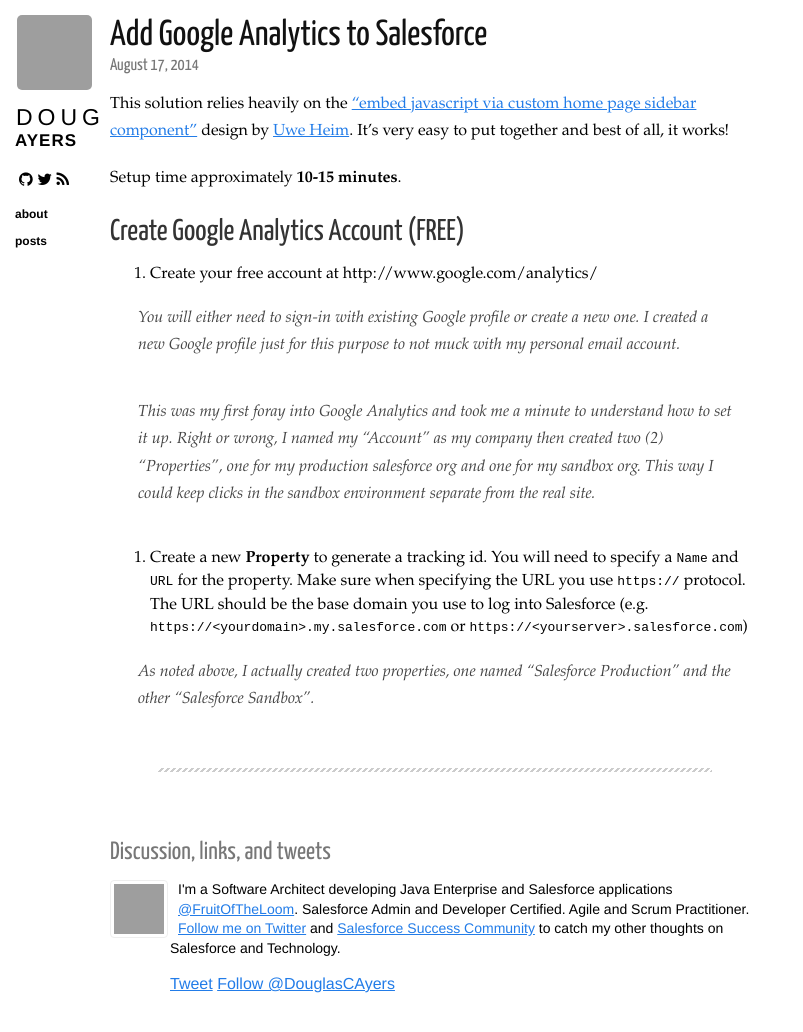
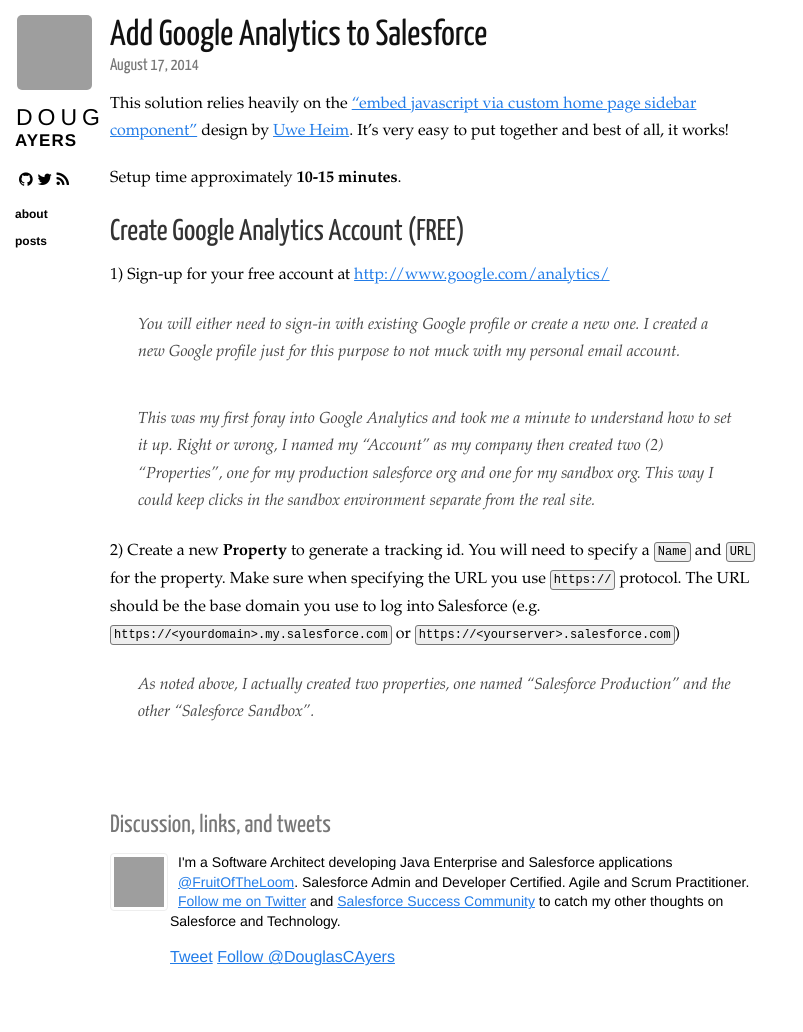
Before and after one commit to DouglasCAyers/douglascayers.github.io, a Jekyll site: the page built from _posts/2014-08-17-add-google-analytics-to-salesforce.markdown, in a window 1280 px wide, cut to the strip 0-1053 px from the top of the page. Shown: the top 1032 px of the strip, without its empty margins (0-803 px from the left). Built offline with Jekyll 4.4.1, drawn with Linux system fonts in a browser that asks for light colours; nearby versions of some CDN libraries; Markdown is read by kramdown in place of the engine named in the settings; comment, search, counter and statistics services are not loaded; grey boxes are pictures that could not be loaded.

Commit message:
no message

```diff
--- a/_posts/2014-08-17-add-google-analytics-to-salesforce.markdown
+++ b/_posts/2014-08-17-add-google-analytics-to-salesforce.markdown
@@ -10,14 +10,12 @@
 
 ## Create Google Analytics Account (FREE)
 
-1. Create your free account at http://www.google.com/analytics/
+1) Sign-up for your free account at [http://www.google.com/analytics/](http://www.google.com/analytics/)
 
-> You will either need to sign-in with existing Google profile or create a new one. I created a new Google profile just for this purpose to not muck with my personal email account.
+>You will either need to sign-in with existing Google profile or create a new one. I created a new Google profile just for this purpose to not muck with my personal email account.
 
-> This was my first foray into Google Analytics and took me a minute to understand how to set it up. Right or wrong, I named my “Account” as my company then created two (2) “Properties”, one for my production salesforce org and one for my sandbox org. This way I could keep clicks in the sandbox environment separate from the real site.
+>This was my first foray into Google Analytics and took me a minute to understand how to set it up. Right or wrong, I named my “Account” as my company then created two (2) “Properties”, one for my production salesforce org and one for my sandbox org. This way I could keep clicks in the sandbox environment separate from the real site.
 
-2. Create a new **Property** to generate a tracking id. You will need to specify a `Name` and `URL` for the property. Make sure when specifying the URL you use `https://` protocol. The URL should be the base domain you use to log into Salesforce (e.g. `https://<yourdomain>.my.salesforce.com` or `https://<yourserver>.salesforce.com`)
+2) Create a new **Property** to generate a tracking id. You will need to specify a `Name` and `URL` for the property. Make sure when specifying the URL you use `https://` protocol. The URL should be the base domain you use to log into Salesforce (e.g. `https://<yourdomain>.my.salesforce.com` or `https://<yourserver>.salesforce.com`)
 
 > As noted above, I actually created two properties, one named “Salesforce Production” and the other “Salesforce Sandbox”.
-
----
```
